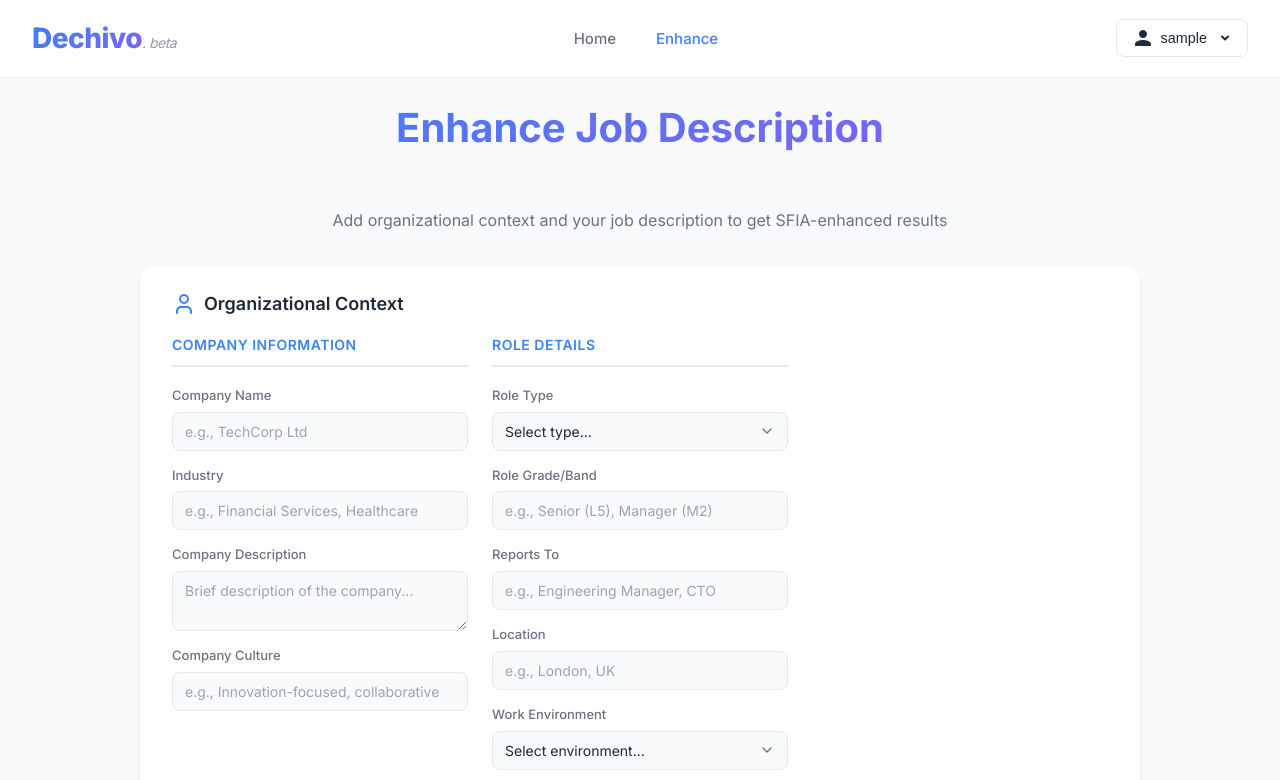
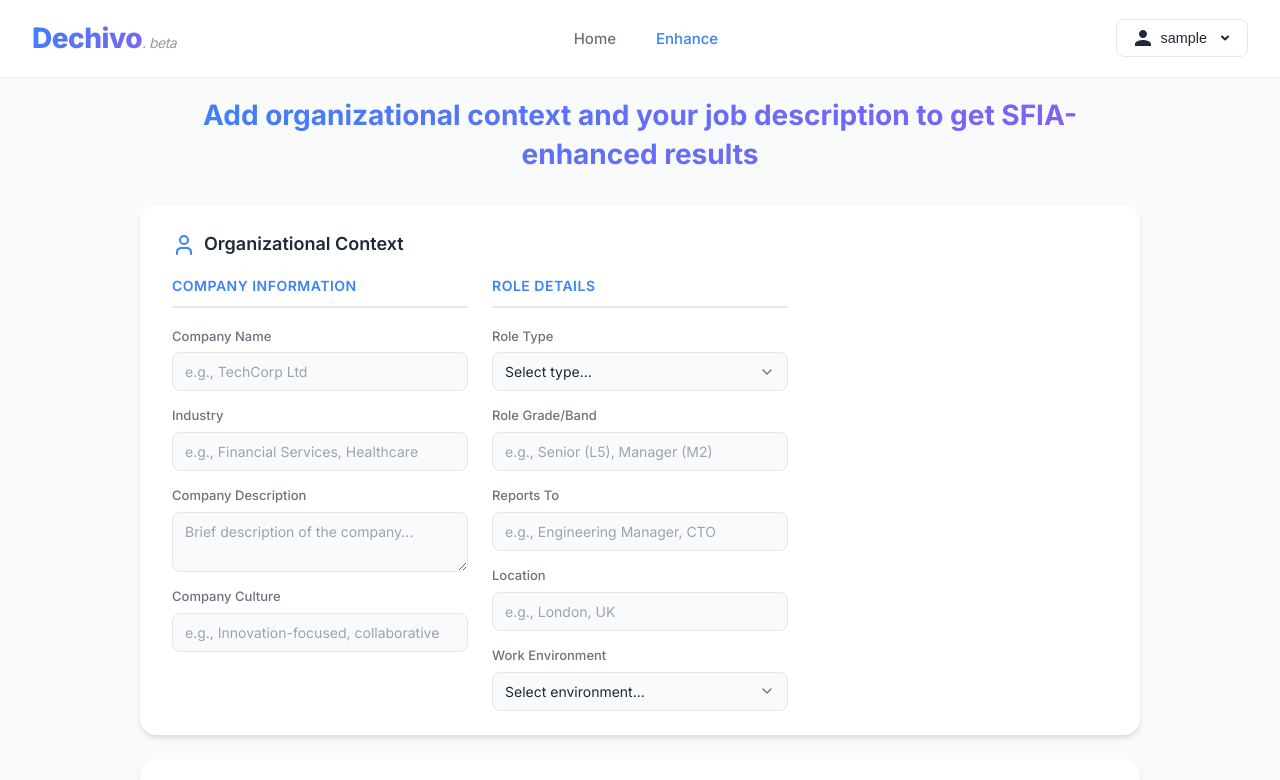
Before and after one commit to balu72/dechivo, a React (Vite) app in the folder frontend/: page /enhance in a window 1280 px wide. Shown: the top 780 px of the page. Built offline with nearby package versions, Linux system fonts and the light colour scheme; sample sign-in values are in the browser's storage.

Commit message:
Update Enhancement page heading
- Removed 'Enhance Job Description' title
- Made subtitle the main highlighted heading with gradient text

```diff
--- a/frontend/src/pages/EnhancementPage.jsx
+++ b/frontend/src/pages/EnhancementPage.jsx
@@ -240,8 +240,7 @@ const EnhancementPage = () => {
                 )}
 
                 <div className="enhance-input-container">
-                    <h1 className="page-title">Enhance Job Description</h1>
-                    <p className="page-subtitle">Add organizational context and your job description to get SFIA-enhanced results</p>
+                    <h1 className="page-highlight">Add organizational context and your job description to get SFIA-enhanced results</h1>
 
                     {/* Organizational Context Section */}
                     <div className="input-section">
--- a/frontend/src/styles/EnhancementPage.css
+++ b/frontend/src/styles/EnhancementPage.css
@@ -18,23 +18,17 @@
     position: relative;
 }
 
-/* Page Title and Subtitle */
-.page-title {
-    font-size: 2.25rem;
+/* Page Highlight Heading */
+.page-highlight {
+    font-size: 1.75rem;
     font-weight: 700;
     text-align: center;
-    margin-bottom: 0.5rem;
+    margin-bottom: 2rem;
     background: linear-gradient(135deg, var(--primary-color), var(--secondary-color));
     -webkit-background-clip: text;
     -webkit-text-fill-color: transparent;
     background-clip: text;
-}
-
-.page-subtitle {
-    text-align: center;
-    color: var(--text-secondary);
-    font-size: 1rem;
-    margin-bottom: 2rem;
+    line-height: 1.4;
 }
 
 /* Input Container */
```
